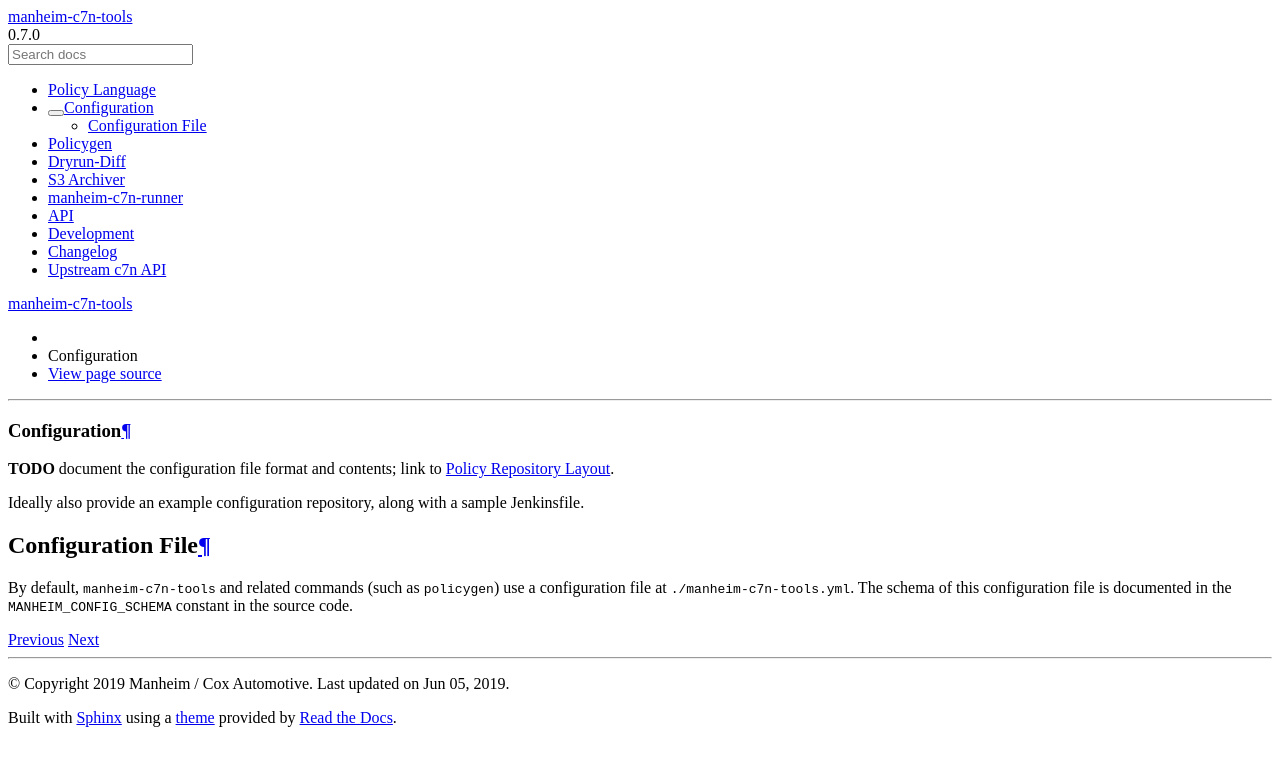
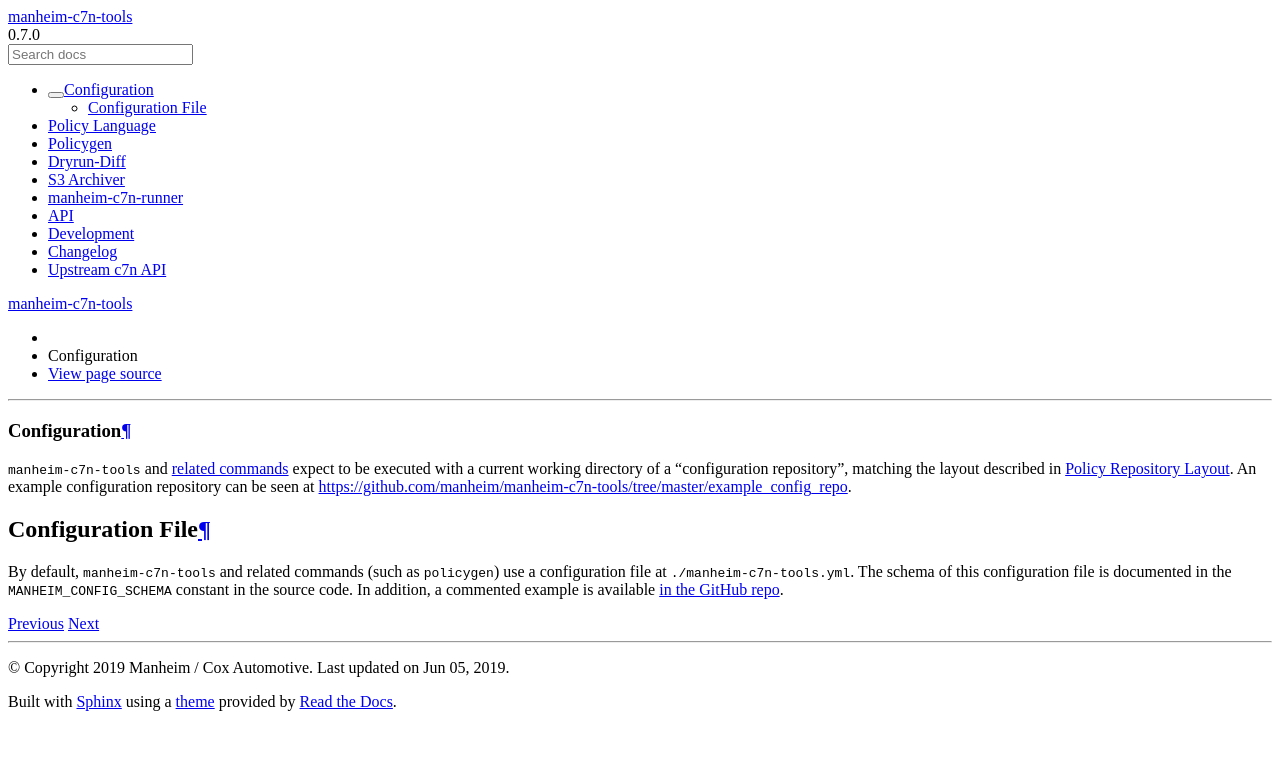
Before and after one commit to manheim/manheim-c7n-tools, a Sphinx documentation site: the page built from docs/source/configuration.rst, in a window 1280 px wide. Shown: the top 766 px of the page. Built offline with Sphinx 7.4.7 and the Read the Docs theme 2.0.0, drawn with Linux system fonts in a browser that asks for light colours; pages that are not in the unit, such as notebooks, are missing from menus.

Commit message:
WIP docs update

```diff
--- a/README.rst
+++ b/README.rst
@@ -43,4 +45,4 @@
 Installation and Usage
 ======================
 
-**TODO** - Link to docs pages for either local installation or Docker usage (need a page for Docker specifically). Must mention requirements file for installation.
+See `Installation and Usage <https://manheim-c7n-tools.readthedocs.io/en/latest/usage/>`_
--- a/docs/source/conf.py
+++ b/docs/source/conf.py
@@ -490,6 +490,11 @@
                 [
                     label_ref_node, docname, 'dryrun-diff',
                     'dryrun-diff'
+                ],
+            'https://manheim-c7n-tools.readthedocs.io/en/latest/usage/':
+                [
+                    label_ref_node, docname, 'usage',
+                    'Installation and Usage'
                 ]
         }
         doctree.walk(LinkToRefVisitor(doctree, ref_mapping))
--- a/docs/source/configuration.rst
+++ b/docs/source/configuration.rst
@@ -4,11 +4,9 @@
 Configuration
 =============
 
-**TODO** document the configuration file format and contents; link to :ref:`policies.repo_layout`.
-
-Ideally also provide an example configuration repository, along with a sample Jenkinsfile.
+``manheim-c7n-tools`` and :ref:`related commands <index.main_components>` expect to be executed with a current working directory of a "configuration repository", matching the layout described in :ref:`policies.repo_layout`. An example configuration repository can be seen at `https://github.com/manheim/manheim-c7n-tools/tree/master/example_config_repo <https://github.com/manheim/manheim-c7n-tools/tree/master/example_config_repo>`_.
 
 Configuration File
 ------------------
 
-By default, ``manheim-c7n-tools`` and related commands (such as ``policygen``) use a configuration file at ``./manheim-c7n-tools.yml``. The schema of this configuration file is documented in the :py:const:`~manheim_c7n_tools.config.MANHEIM_CONFIG_SCHEMA` constant in the source code.
+By default, ``manheim-c7n-tools`` and related commands (such as ``policygen``) use a configuration file at ``./manheim-c7n-tools.yml``. The schema of this configuration file is documented in the :py:const:`~manheim_c7n_tools.config.MANHEIM_CONFIG_SCHEMA` constant in the source code. In addition, a commented example is available `in the GitHub repo <https://github.com/manheim/manheim-c7n-tools/blob/master/example_config_repo/manheim-c7n-tools.yml>`_.
--- a/docs/source/index.rst
+++ b/docs/source/index.rst
@@ -1,5 +1,5 @@
 .. meta::
-   :description: Description of manheim-c7n-tools goes here.
+   :description: Manheim's Cloud Custodian (c7n) wrapper package, policy generator, runner, and supporting tools.
 
 .. _`index`:
 
@@ -11,8 +11,9 @@
 .. toctree::
    :maxdepth: 4
 
+   Configuration <configuration>
+   Installation and Usage <usage>
    Policy Language <policies>
-   Configuration <configuration>
    Policygen <policygen>
    Dryrun-Diff <dryrun-diff>
    S3 Archiver <s3archiver>
--- a/docs/source/policies.rst
+++ b/docs/source/policies.rst
@@ -50,6 +50,8 @@
 Within each subdirectory (``all_accounts`` or an account name) is a directory called ``common`` and optionally directories for one or more specific regions. Policies in the ``common/`` directory will be applied in all regions and policies in a region-specific directory will only be applied in that region.
 
 When building the final configuration, policies from the account-specific directory will be layered on top of policies from the ``all_accounts/`` directory. A policy with the exact same file and policy name in a per-account directory will override a policy with the same name from the ``all_accounts/`` directory. Similarly, *within the all_accounts/ or account-named directories*, a region-specific policy will override a ``common/`` policy with the same name and filename.
+
+An example configuration repository can be seen at `https://github.com/manheim/manheim-c7n-tools/tree/master/example_config_repo <https://github.com/manheim/manheim-c7n-tools/tree/master/example_config_repo>`_.
 
 .. _`policies.region_interpolation`:
 
```
Also changed, not shown: other parts of README.rst (+2 -0 lines).
